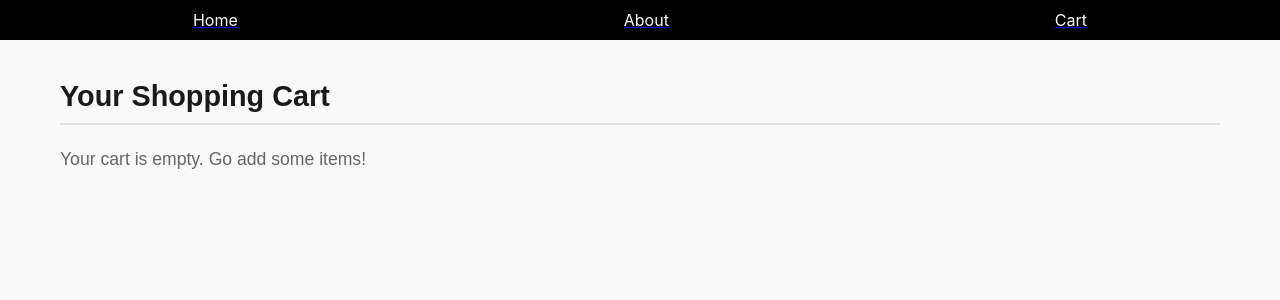
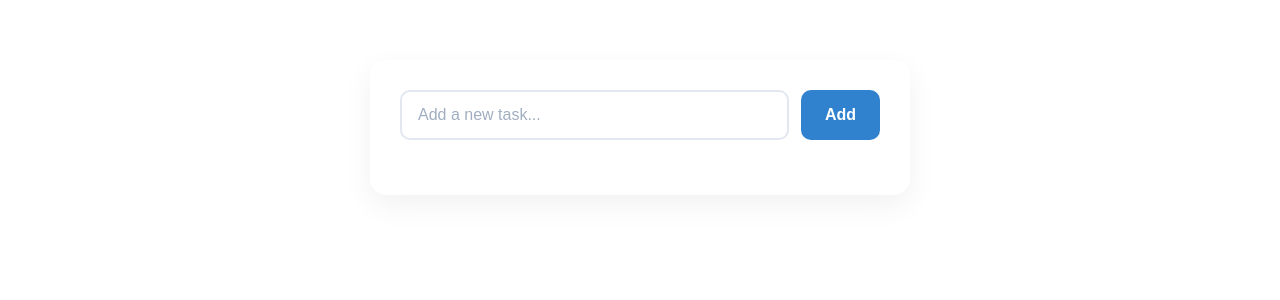
Before and after one commit to vartikadwivedi2005-code/Javascript_Vartika, a React (Vite) app in the folder lect_30/my-react-app/: page /cart in a window 1280 px wide. Shown: the top 300 px of the page. Built offline with nearby package versions, Linux system fonts and the light colour scheme.

Commit message:
TO DO LIST using usereducer

```diff
--- a/lect_30/my-react-app/src/App.jsx
+++ b/lect_30/my-react-app/src/App.jsx
@@ -385,50 +385,66 @@
 // export default App
 
 
-import React, { useState } from 'react'
-import { Route, Routes } from "react-router-dom"
-import Home from "./Home"
-import NavBar from "./NavBar"
-import Cart from "./Cart"
-import About from './About'
+// import React, { useState } from 'react'
+// import { Route, Routes } from "react-router-dom"
+// import Home from "./Home"
+// import NavBar from "./NavBar"
+// import Cart from "./Cart"
+// import About from './About'
+
+// const App = () => {
+//   let [apiData, SetApiData] = useState([])
+//   let [cart, SetCart] = useState([])
+
+//   return (
+//     <div>
+//       {/* Global Style reset directly injected to make sure pages look cohesive */}
+//       <style>{`
+//         * {
+//           margin: 0;
+//           padding: 0;
+//           box-sizing: border-box;
+//         }
+//         body {
+//           font-family: -apple-system, BlinkMacSystemFont, 'Segoe UI', Roboto, Helvetica, Arial, sans-serif;
+//           background-color: #f9f9f9;
+//           color: #333;
+//         }
+//       `}</style>
+
+//       <NavBar cart={cart} />
+
+//       <Routes>
+//         <Route
+//           path="/"
+//           element={<Home apiData={apiData} SetApiData={SetApiData} cart={cart} SetCart={SetCart} />}
+//         />
+
+//         <Route
+//           path="/about"
+//           element={<About />}
+//         />
+//         <Route
+//           path="/cart"
+//           element={<Cart cart={cart} />}
+//         />
+//       </Routes>
+//     </div>
+//   )
+// }
+
+// export default App
+
+
+
+import React from 'react'
+import ToDoList from './ToDoList'
+
 
 const App = () => {
-  let [apiData, SetApiData] = useState([])
-  let [cart, SetCart] = useState([])
-
   return (
     <div>
-      {/* Global Style reset directly injected to make sure pages look cohesive */}
-      <style>{`
-        * {
-          margin: 0;
-          padding: 0;
-          box-sizing: border-box;
-        }
-        body {
-          font-family: -apple-system, BlinkMacSystemFont, 'Segoe UI', Roboto, Helvetica, Arial, sans-serif;
-          background-color: #f9f9f9;
-          color: #333;
-        }
-      `}</style>
-
-      <NavBar cart={cart} />
-
-      <Routes>
-        <Route
-          path="/"
-          element={<Home apiData={apiData} SetApiData={SetApiData} cart={cart} SetCart={SetCart} />}
-        />
-
-        <Route
-          path="/about"
-          element={<About />}
-        />
-        <Route
-          path="/cart"
-          element={<Cart cart={cart} />}
-        />
-      </Routes>
+      <ToDoList/>
     </div>
   )
 }
--- a/lect_30/my-react-app/src/ToDoList.css
+++ b/lect_30/my-react-app/src/ToDoList.css
@@ -1,138 +1,118 @@
-/* ==========================================================================
-   1. The Ultimate Center Fix
-   Targeting html and body ensures the browser gives us the full window height
-   ========================================================================== */
-html, body {
-  margin: 0;
-  padding: 0;
-  width: 100%;
-  height: 100%; /* Explicitly forces full screen height */
-  background-color: #0d0e12; /* Changes the whole page background to dark */
-  display: flex;
-  justify-content: center; /* Centers horizontally */
-  align-items: center;     /* Centers vertically */
-  font-family: system-ui, -apple-system, sans-serif;
+/* Container styling to center the card on the screen */
+.todo-container {
+    max-width: 480px;
+    margin: 60px auto;
+    padding: 30px;
+    background-color: #ffffff;
+    border-radius: 16px;
+    box-shadow: 0 10px 30px rgba(0, 0, 0, 0.06);
+    font-family: -apple-system, BlinkMacSystemFont, "Segoe UI", Roboto, Helvetica, Arial, sans-serif;
 }
 
-/* ==========================================================================
-   2. The Black Container Box
-   ========================================================================== */
-.todo-wrapper {
-  width: 90%;
-  max-width: 360px; /* Perfectly slim profile */
-  background: #17191e; /* Deep midnight black box */
-  padding: 24px;
-  border-radius: 12px;
-  border: 1px solid #262930;
-  box-shadow: 0 15px 35px rgba(0, 0, 0, 0.6);
-
-  /* Centers all fields internally too */
+/* Form input layout wrapper */
+.input-group {
     display: flex;
-  flex-direction: column;
-  align-items: center;
-  box-sizing: border-box;
+    gap: 12px;
+    margin-bottom: 25px;
 }
 
-/* Header Text (Now clearly visible) */
-h1 {
-  color: #ffffff;
-  font-size: 22px;
-  margin: 0 0 16px 0;
-  text-align: center;
-  letter-spacing: -0.5px;
+/* Input box styling */
+.todo-input {
+    flex: 1;
+    padding: 14px 16px;
+    border: 2px solid #e2e8f0;
+    border-radius: 10px;
+    font-size: 16px;
+    color: #1a202c;
+    outline: none;
+    transition: all 0.2s ease-in-out;
 }
 
-/* Micro Inputs */
-input {
-  width: 100%;
-  background: #20232b;
-  border: 1px solid #2e323d;
-  border-radius: 6px;
-  color: #fff;
-  padding: 8px 12px;
-  font-size: 13px;
-  box-sizing: border-box;
-  margin-bottom: 10px;
-  text-align: center;
+/* Blue focus border when typing */
+.todo-input:focus {
+    border-color: #3182ce;
+    box-shadow: 0 0 0 3px rgba(66, 153, 225, 0.15);
 }
 
-input:focus {
-  outline: none;
-  border-color: #4f46e5;
+.todo-input::placeholder {
+    color: #a0aec0;
 }
 
-/* Primary Add Button */
-button:nth-of-type(1) {
-  width: 100%;
-  background: #4f46e5; /* Royal Indigo blue */
-  color: #fff;
+/* Primary Submit Button (Add / Update) */
+.btn-primary {
+    padding: 14px 24px;
+    background-color: #3182ce;
+    color: #ffffff;
     border: none;
-  border-radius: 6px;
-  padding: 9px;
-  font-size: 13px;
+    border-radius: 10px;
+    font-size: 16px;
     font-weight: 600;
     cursor: pointer;
-  margin-bottom: 20px;
-  transition: background 0.2s;
+    transition: background-color 0.2s ease;
 }
 
-button:nth-of-type(1):hover {
-  background: #3b32d4;
+.btn-primary:hover {
+    background-color: #2b6cb0;
 }
 
-/* ==========================================================================
-   3. Individual To-Do Rows
-   ========================================================================== */
+/* Individual list item rows */
 .todo-item {
-  width: 100%;
-  background: #1c1f26;
-  border: 1px solid #262930;
-  border-radius: 8px;
-  padding: 12px;
-  margin-bottom: 10px;
     display: flex;
-  flex-direction: column;
     align-items: center;
-  box-sizing: border-box;
+    gap: 12px;
+    padding: 14px 18px;
+    background-color: #f7fafc;
+    border: 1px solid #edf2f7;
+    border-radius: 10px;
+    margin-top: 12px;
+    transition: transform 0.15s ease, box-shadow 0.15s ease;
 }
 
-.todo-item h3 {
-  color: #e2e8f0;
-  margin: 0 0 10px 0;
-  font-size: 14px;
-  font-weight: 500;
-  text-align: center;
-  word-break: break-all;
+.todo-item:hover {
+    transform: translateY(-1px);
+    box-shadow: 0 4px 12px rgba(0, 0, 0, 0.03);
 }
 
-/* Inline Mini Tab/Pill Buttons */
-.todo-item button {
-  padding: 4px 12px;
-  font-size: 11px;
+/* The todo text block */
+.todo-text {
+    margin: 0;
+    flex: 1;
+    color: #2d3748;
+    font-size: 16px;
     font-weight: 500;
-  border: none;
-  border-radius: 4px;
-  cursor: pointer;
-  margin: 0 3px 8px 3px;
-  background: #2a2f3b;
-  color: #a0aec0;
-  transition: all 0.15s ease;
+    line-height: 1.5;
+    word-break: break-word;
 }
 
-/* Pill Hover Effects */
-.todo-item button:nth-of-type(1):hover {
-  background: #ef4444; /* Red for Delete */
-  color: white;
+/* Action control button defaults */
+.btn-edit, .btn-delete {
+    padding: 8px 14px;
+    border: none;
+    border-radius: 8px;
+    font-size: 14px;
+    font-weight: 600;
+    cursor: pointer;
+    transition: all 0.2s ease;
 }
 
-.todo-item button:nth-of-type(2):hover {
-  background: #3b82f6; /* Blue for Edit */
-  color: white;
+/* Soft blue button for edit action */
+.btn-edit {
+    background-color: #ebf8ff;
+    color: #2b6cb0;
 }
 
-/* Edit element spacing */
-.todo-item input {
-  margin-top: 4px;
-  margin-bottom: 0;
-  background: #121418;
+.btn-edit:hover {
+    background-color: #bee3f8;
+    color: #2c5282;
 }
+
+/* Soft red button for delete action */
+.btn-delete {
+    background-color: #fff5f5;
+    color: #e53e3e;
+}
+
+.btn-delete:hover {
+    background-color: #fed7d7;
+    color: #9b2c2c;
+}
--- a/lect_30/my-react-app/src/ToDoList.jsx
+++ b/lect_30/my-react-app/src/ToDoList.jsx
@@ -103,7 +103,112 @@
 // // export default ToDoList
 
 
-import React, { useReducer } from 'react';
+// import React, { useReducer } from 'react';
+
+// const initialData = {
+//     input: "",
+//     todos: [],
+//     index: null
+// };
+
+// function reducer(state, action) {
+//     switch (action.type) {
+//         case "SET_INP":
+//             return {
+//                 ...state,
+//                 input: action.payload
+//             };
+//         case "ADD_TODO":
+//             return {
+//                 ...state,
+//                 todos: [...state.todos, state.input],
+//                 input: ""
+//             };
+//         case "DELET_TODO":
+//             return {
+//                 ...state,
+//                 todos: state.todos.filter((_, id) => id !== action.payload)
+//             };
+//         case "EDIT_TODO":
+//             return {
+//                 ...state,
+//                 input: state.todos[action.payload],
+//                 index: action.payload
+//             };
+//         case "UPDATE_TODO": {
+//             const updatedTodos = [...state.todos];
+//             updatedTodos[state.index] = state.input;
+//             return {
+//                 ...state,
+//                 todos: updatedTodos,
+//                 input: "",
+//                 index: null
+//             };
+//         }
+//         default:
+//             return state;
+//     }
+// }
+
+// const Todo = () => {
+//     const [state, dispatch] = useReducer(reducer, initialData);
+
+//     function handleSubmit() {
+//         if (state.input.trim() === "") return;
+
+//         if (state.index !== null) {
+//             dispatch({ type: "UPDATE_TODO" });
+//         } else {
+//             dispatch({ type: "ADD_TODO" });
+//         }
+//     }
+
+//     return (
+//         <div>
+//             <input
+//                 name='input'
+//                 value={state.input}
+//                 onChange={(e) => dispatch({ type: "SET_INP", payload: e.target.value })}
+//             />
+//             <button onClick={handleSubmit}>
+//                 {state.index !== null ? "Update" : "Add"}
+//             </button>
+
+//             {state.todos.map((todo, idx) => {
+
+//                 return (
+//                     <div key={idx} style={{ display: 'flex', alignItems: 'center', gap: '10px' }}>
+//                         <h4>{todo}</h4>
+//                         <button onClick={() => dispatch({ type: "DELET_TODO", payload: idx })}>Delete</button>
+//                         <button onClick={() => dispatch({ type: "EDIT_TODO", payload: idx })}>Edit</button>
+//                     </div>
+//                 );
+//             })}
+//         </div>
+//     );
+// };
+
+// export default Todo;
+
+
+
+
+
+
+
+
+
+
+
+
+
+
+
+
+
+
+import React,{useReducer}from 'react'
+import './ToDoList.css';
 
 const initialData = {
     input: "",
@@ -111,7 +216,7 @@ const initialData = {
     index: null
 };
 
-function reducer(state, action) {
+function reducer(state,action){
     switch (action.type) {
         case "SET_INP":
             return {
@@ -124,7 +229,7 @@ function reducer(state, action) {
                 todos: [...state.todos, state.input],
                 input: ""
             };
-        case "DELET_TODO":
+        case "DELETE_TODO":
              return {
                 ...state,
                 todos: state.todos.filter((_, id) => id !== action.payload)
@@ -148,9 +253,10 @@ function reducer(state, action) {
         default:
             return state;
     }
+
+
 }
-
-const Todo = () => {
+const ToDoList = () => {
      const [state, dispatch] = useReducer(reducer, initialData);
 
     function handleSubmit() {
@@ -163,29 +269,34 @@ const Todo = () => {
         }
     }
 
+
+
 return (
-        <div>
+    <div className="todo-container">
+        <div className="input-group">
             <input
+                className="todo-input"
                 name='input'
+                placeholder="Add a new task..."
                 value={state.input}
                 onChange={(e) => dispatch({ type: "SET_INP", payload: e.target.value })}
             />
-            <button onClick={handleSubmit}>
+            <button className="btn-primary" onClick={handleSubmit}>
                 {state.index !== null ? "Update" : "Add"}
             </button>
+        </div>
 
         {state.todos.map((todo, idx) => {
-
             return (
-                    <div key={idx} style={{ display: 'flex', alignItems: 'center', gap: '10px' }}>
-                        <h4>{todo}</h4>
-                        <button onClick={() => dispatch({ type: "DELET_TODO", payload: idx })}>Delete</button>
-                        <button onClick={() => dispatch({ type: "EDIT_TODO", payload: idx })}>Edit</button>
+                <div key={idx} className="todo-item">
+                    <h4 className="todo-text">{todo}</h4>
+                    <button className="btn-edit" onClick={() => dispatch({ type: "EDIT_TODO", payload: idx })}>Edit</button>
+                    <button className="btn-delete" onClick={() => dispatch({ type: "DELETE_TODO", payload: idx })}>Delete</button>
                 </div>
             );
         })}
     </div>
 );
-};
+}
 
-export default Todo;
+export default ToDoList
```
Also changed, not shown: lect_30/my-react-app/src/Home.jsx (line endings or trailing spaces). Lines whose indentation alone changed are shown as unchanged.
